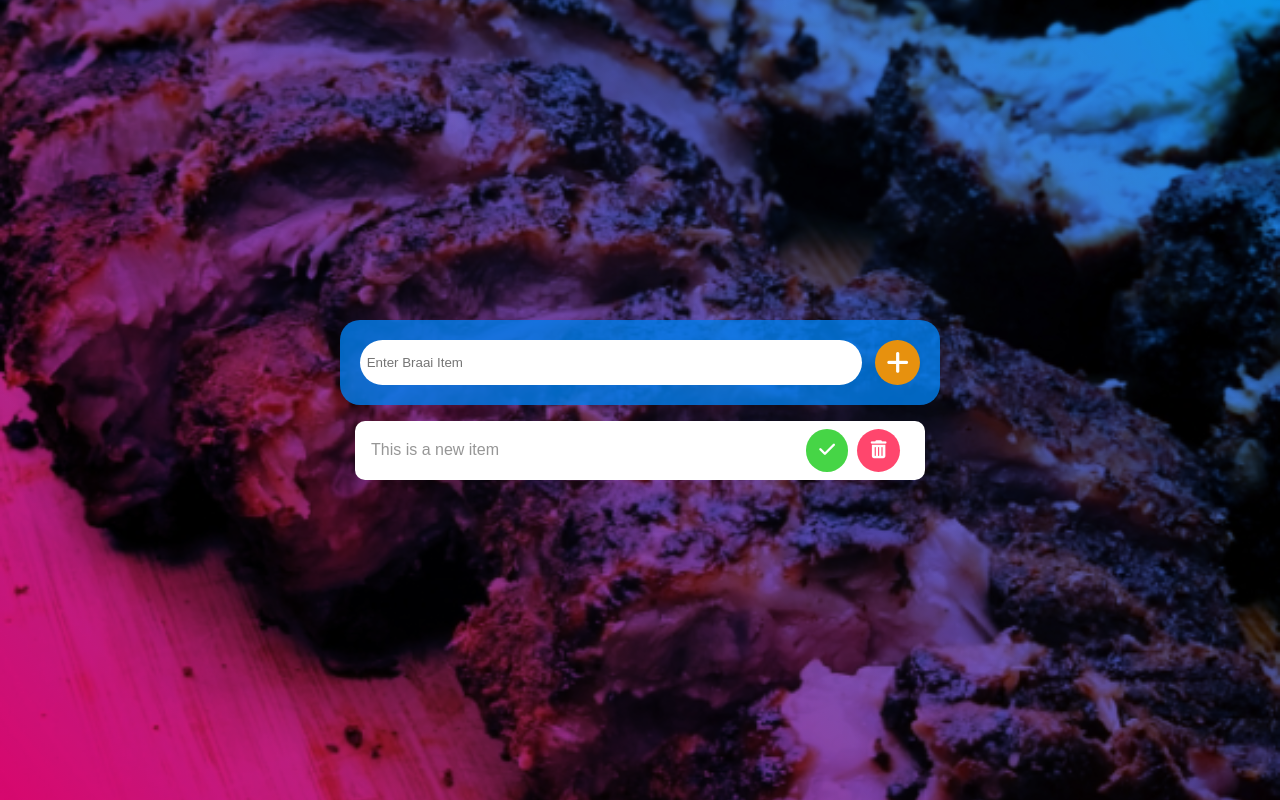
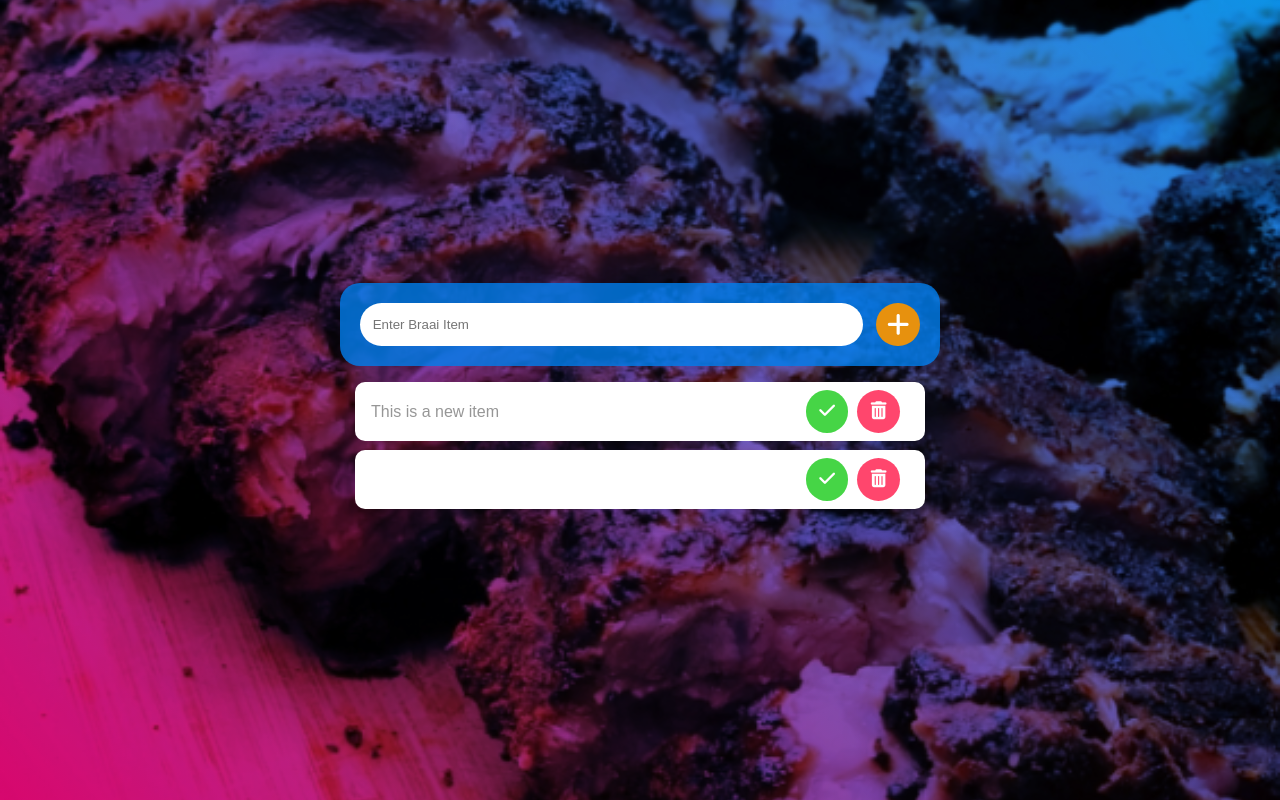
Before and after one commit to apped594/DOM, a plain HTML site: page Project5/index.html in a window 1280 px wide. Both pictures are taken after a click on the button 897 px from the left and 362 px from the top of the page. Drawn offline with Linux system fonts and the light colour scheme.

Commit message:
project working

```diff
--- a/Project5/index.html
+++ b/Project5/index.html
@@ -18,7 +18,7 @@
 
             <div class="add-new-task-container">
 
-                <input type="text" placeholder="Enter Braai Item" required id="item-input">
+                <input type="text" placeholder="Enter Braai Item" required class="item-input" id ="item-input">
                 <button id="add-item-button"  class="create-item-button">
                     <i  class="fa-solid fa-plus" ></i>
                 </button>
@@ -31,11 +31,11 @@
 
                     <li class="items" id="item">This is a new item</li>
 
-                    <button id="check-button" class="item-action-buttons">
+                    <button class="item-action-buttons check-button">
                         <i class="fa-solid fa-check"></i>
                     </button>
 
-                    <button id="delete-button" class="item-action-buttons">
+                    <button class="item-action-buttons delete-button">
                         <i class="fa-solid fa-trash-can"></i>
                     </button>
 
--- a/Project5/script.js
+++ b/Project5/script.js
@@ -1 +1,56 @@
-console.log("test");
+const addItem = document.getElementById('add-item-button');
+const input = document.getElementById('item-input');
+
+
+addItem.addEventListener("click", e=>{
+
+    if (input.value === '') {
+
+        alert("Please add value")
+    }
+
+    const itemContainer = document.createElement("div");
+    itemContainer.classList.add("item-container");
+    document.getElementById("items-list").append(itemContainer);
+
+    const item = document.createElement("li");
+    item.innerText = input.value;
+    item.classList.add("items");
+
+    itemContainer.append(item);
+    input.value = '';
+
+    const checkButton = document.createElement("button");
+    const deleteButton = document.createElement("button");
+
+    checkButton.classList.add("item-action-buttons");
+
+    checkButton.classList.add("check-button");
+
+    checkButton.innerHTML =  '<i class="fa-solid fa-check"></i>';
+
+    itemContainer.append(checkButton);
+
+    deleteButton.classList.add("item-action-buttons");
+
+    deleteButton.classList.add("delete-button");
+
+    deleteButton.innerHTML = '<i class="fa-solid fa-trash-can"></i>';
+
+    itemContainer.append(deleteButton);
+
+    checkButton.addEventListener("click", e=>{
+
+        e.target.parentElement.previousElementSibling.style.textDecoration = "line-through";
+
+
+    })
+
+    deleteButton.addEventListener("click", e=>{
+        e.target.parentElement.parentElement.remove();
+    })
+
+
+
+
+})
--- a/Project5/styles.css
+++ b/Project5/styles.css
@@ -51,17 +51,17 @@ img{
 
 }
 
-#item-input{
+.item-input{
 
     flex:15;
     margin-right: 1em;
-    padding: .5em .5em;
+    padding: .5em .95em;
     border-radius: 100px;
     border: none;
 
 }
 
-#item-input:focus{
+.item-input:focus{
 
     outline: none;
     outline-color: rgb(248, 19, 134);
@@ -86,9 +86,8 @@ img{
 
     margin-top: 1em;
     width: 95%;
-    background-color: white;
-    padding: .5em 1em;
-    border-radius: 10px;
+
+
 
 }
 
@@ -97,12 +96,17 @@ img{
     display: flex;
     justify-content: space-between;
     align-items: center;
+    background-color: white;
+    margin-bottom: .55em;
+    padding: .5em 1em;
+    border-radius: 10px;
 }
 
 .items{
     margin-right: .5em;
     flex:5;
     list-style: none;
+
 
 }
 
@@ -116,14 +120,14 @@ img{
     color: white;
 }
 
-#check-button{
+.check-button{
     margin-right: .5em;
     background-color: rgba(0, 197, 0, 0.726);
 
 
 }
 
-#delete-button{
+.delete-button{
     margin-right: .5em;
     background-color: rgba(255, 0, 55, 0.726);
 
```
